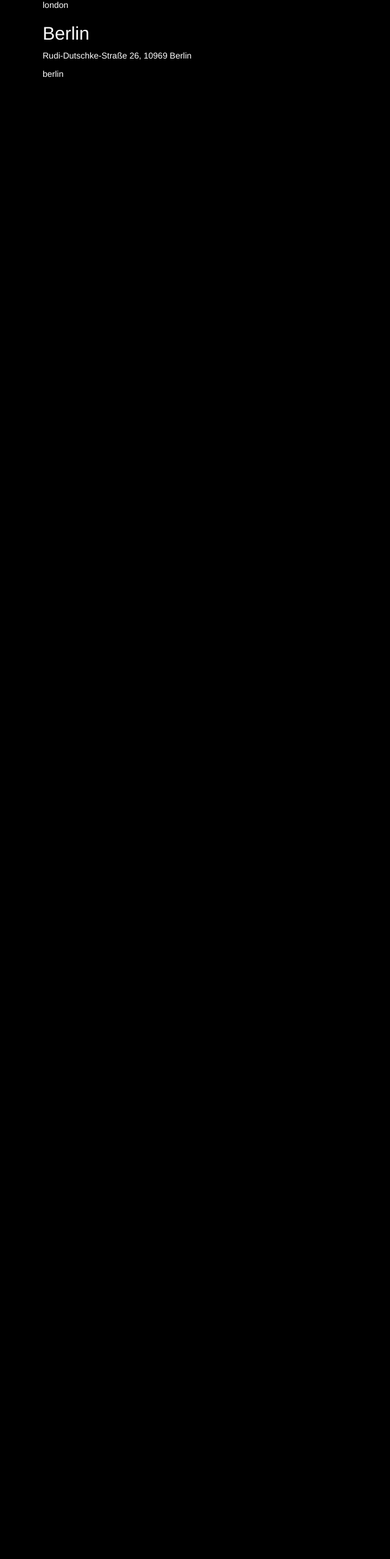
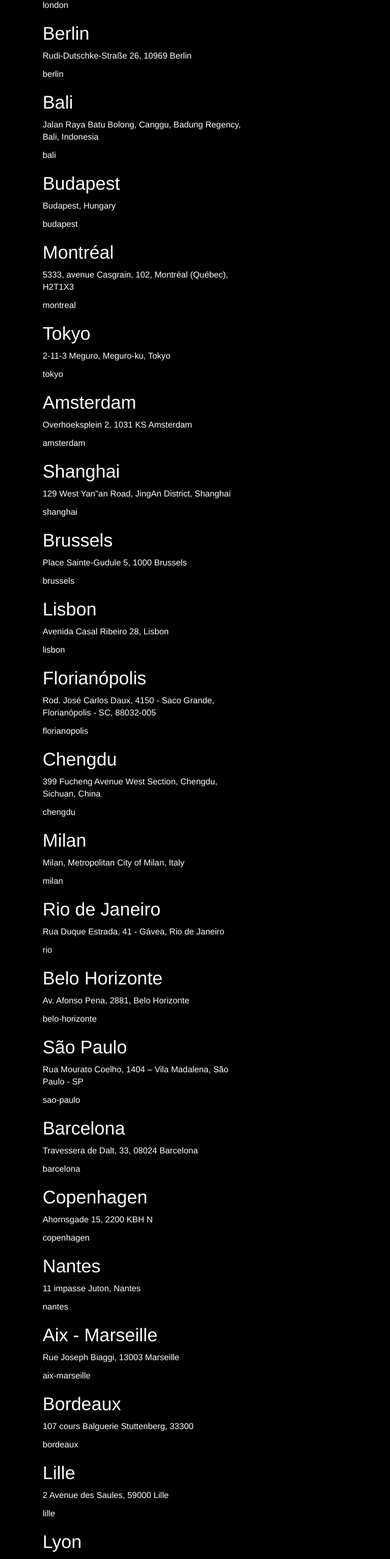
Before and after one commit to finnpedersenkazes/wagon-cities, a React app: page / in a window 1280 px wide. Shown: the part 228-2784 px from the top of the page at 61% size, without its empty margins (0-640 px from the left). Before the commit the page ends 800 px from the top, so only its background shows below. Built offline with nearby package versions, Linux system fonts and the light colour scheme.

Commit message:
cities reducer

```diff
--- a/src/actions/index.js
+++ b/src/actions/index.js
@@ -1 +1,10 @@
 // TODO: add and export your own actions
+
+import cities from '../cities'
+
+export function setCities() {
+  return {
+    type: 'SET_CITIES',
+    payload: cities
+  }
+}
--- /dev/null
+++ b/src/cities.js
@@ -0,0 +1,26 @@
+export default [
+  { name: "Paris", address: "16 Villa Gaudelet, 75011 Paris", slug: "paris" },
+  { name: "London", address: "14-22 Elder St, London E1 6BT", slug: "london" },
+  { name: "Berlin", address: "Rudi-Dutschke-Straße 26, 10969 Berlin", slug: "berlin" },
+  { name: "Bali", address: "Jalan Raya Batu Bolong, Canggu, Badung Regency, Bali, Indonesia", slug: "bali" },
+  { name: "Budapest", address: "Budapest, Hungary", slug: "budapest" },
+  { name: "Montréal", address: "5333, avenue Casgrain, 102, Montréal (Québec), H2T1X3", slug: "montreal" },
+  { name: "Tokyo", address: "2-11-3 Meguro, Meguro-ku, Tokyo ", slug: "tokyo" },
+  { name: "Amsterdam", address: "Overhoeksplein 2, 1031 KS Amsterdam", slug: "amsterdam" },
+  { name: "Shanghai", address: "129 West Yan\"an Road, JingAn District, Shanghai", slug: "shanghai" },
+  { name: "Brussels", address: "Place Sainte-Gudule 5, 1000 Brussels", slug: "brussels" },
+  { name: "Lisbon", address: "Avenida Casal Ribeiro 28, Lisbon", slug: "lisbon" },
+  { name: "Florianópolis", address: "Rod. José Carlos Daux, 4150 - Saco Grande, Florianópolis - SC, 88032-005", slug: "florianopolis" },
+  { name: "Chengdu", address: "399 Fucheng Avenue West Section, Chengdu, Sichuan, China", slug: "chengdu" },
+  { name: "Milan", address: "Milan, Metropolitan City of Milan, Italy", slug: "milan" },
+  { name: "Rio de Janeiro", address: "Rua Duque Estrada, 41 - Gávea, Rio de Janeiro", slug: "rio" },
+  { name: "Belo Horizonte", address: "Av. Afonso Pena, 2881, Belo Horizonte", slug: "belo-horizonte" },
+  { name: "São Paulo", address: "Rua Mourato Coelho, 1404 – Vila Madalena, São Paulo - SP", slug: "sao-paulo" },
+  { name: "Barcelona", address: "Travessera de Dalt, 33, 08024 Barcelona", slug: "barcelona" },
+  { name: "Copenhagen", address: "Ahornsgade 15, 2200 KBH N", slug: "copenhagen" },
+  { name: "Nantes", address: "11 impasse Juton, Nantes", slug: "nantes" },
+  { name: "Aix - Marseille", address: "Rue Joseph Biaggi, 13003 Marseille", slug: "aix-marseille" },
+  { name: "Bordeaux", address: "107 cours Balguerie Stuttenberg, 33300", slug: "bordeaux" },
+  { name: "Lille", address: "2 Avenue des Saules, 59000 Lille", slug: "lille" },
+  { name: "Lyon", address: "23 Rue Paul Montrochet, 69002 Lyon", slug: "lyon" }
+]
--- a/src/components/app.jsx
+++ b/src/components/app.jsx
@@ -1,17 +1,10 @@
 import React from 'react';
 import CityList from '../containers/city_list'
-
-const cities = [
-  { name: 'Paris', address: '16 Villa Gaudelet, 75011 Paris', slug: 'paris' },
-  { name: 'London', address: '14-22 Elder St, London E1 6BT', slug: 'london' },
-  { name: 'Berlin', address: 'Rudi-Dutschke-Straße 26, 10969 Berlin', slug: 'berlin' },
-];
-
 
 const App = () => {
   return (
     <div className="app">
-      <CityList cities={cities} />
+      <CityList />
     </div>
   );
 };
--- a/src/containers/city_list.jsx
+++ b/src/containers/city_list.jsx
@@ -1,10 +1,19 @@
-import React from 'react';
+import React, { Component } from 'react';
 import City from './city'
 
-const CityList = (props) => {
+import { bindActionCreators } from 'redux';
+import { connect } from 'react-redux';
+import { setCities } from '../actions';
 
+class CityList extends Component {
+
+  componentWillMount() {
+    this.props.setCities();
+  }
+
+  render() {
     const renderList = () => {
-    return props.cities.map((city) => {
+      return this.props.cities.map((city) => {
         return (
           <City
             key={city.name}
@@ -18,7 +27,21 @@
       <div className="cities">
         {renderList()}
       </div>
-  )
+    );
+  }
 }
 
-export default CityList;
+function mapDispatchToProps(dispatch) {
+  return bindActionCreators(
+    { setCities: setCities },
+    dispatch
+  );
+}
+
+function mapStateToProps(state) {
+  return {
+    cities: state.cities
+  };
+}
+
+export default connect(mapStateToProps, mapDispatchToProps) (CityList);
--- a/src/index.jsx
+++ b/src/index.jsx
@@ -7,10 +7,12 @@
 // internal modules
 import App from './components/app';
 import '../assets/stylesheets/application.scss';
+import cityReducer from './reducers/cities_reducer';
 
 // State and reducers
 const reducers = combineReducers({
-  state: (state = {}, action) => state
+  cities: cityReducer
+  // state: (state = {}, action) => state
 });
 
 // render an instance of the component in the DOM
--- /dev/null
+++ b/src/reducers/cities_reducer.js
@@ -0,0 +1,12 @@
+export default function (state, action) {
+  if (state === undefined) {
+    // Reducer initialization
+    return [];
+  };
+  switch (action.type) {
+    case 'SET_CITIES':
+      return action.payload;
+    default:
+      return state;
+  }
+};
```
Lines whose indentation alone changed are shown as unchanged.
